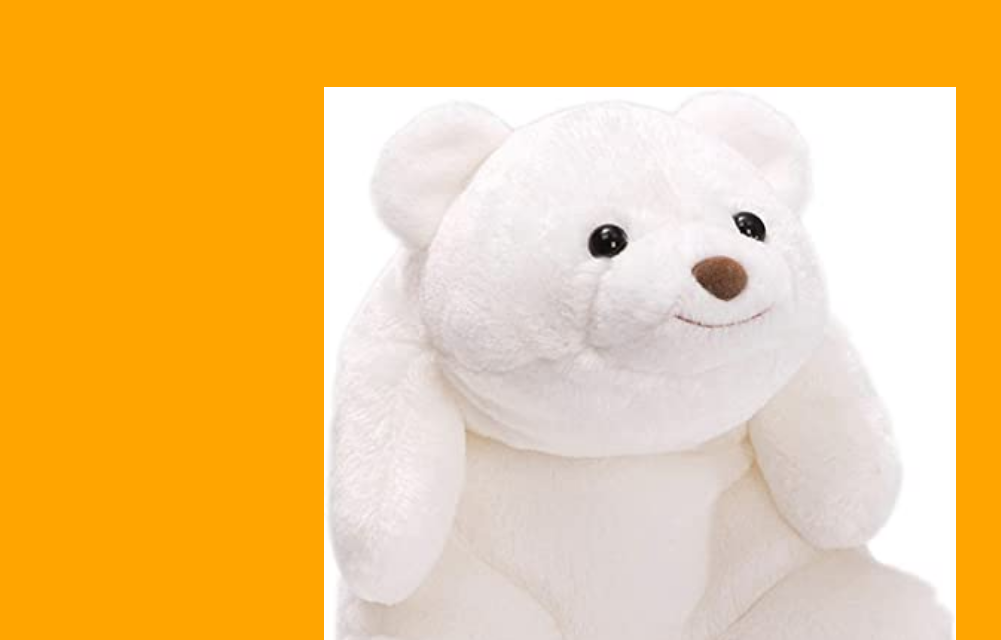
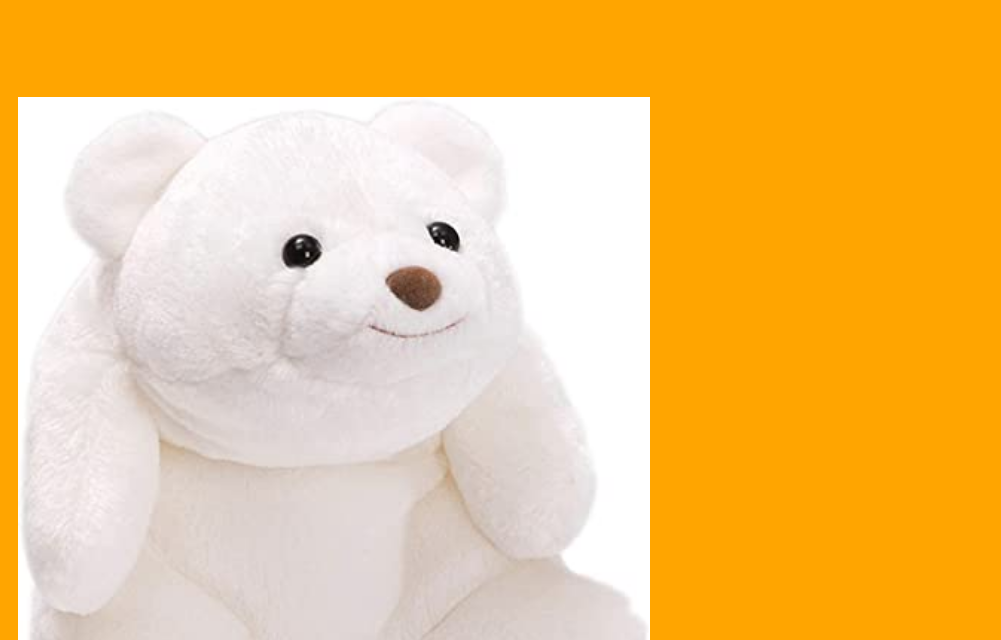
Before and after one commit to nconill13/personalwebsite, a plain HTML site: page index.html in a window 1280 px wide. Shown: the part 160-800 px from the top of the page, without its empty margins (0-1001 px from the left). Drawn offline with Linux system fonts and the light colour scheme.

Commit message:
Update index.css

```diff
--- a/index.css
+++ b/index.css
@@ -42,10 +42,9 @@ button{
 }
 
 .center {
-  display: block;
-  margin-left: auto;
-  margin-right: auto;
-  width: 50%;
+	margin: auto;
+	width: 50%;
+	padding: 10px;
 }
 
 footer{
```
